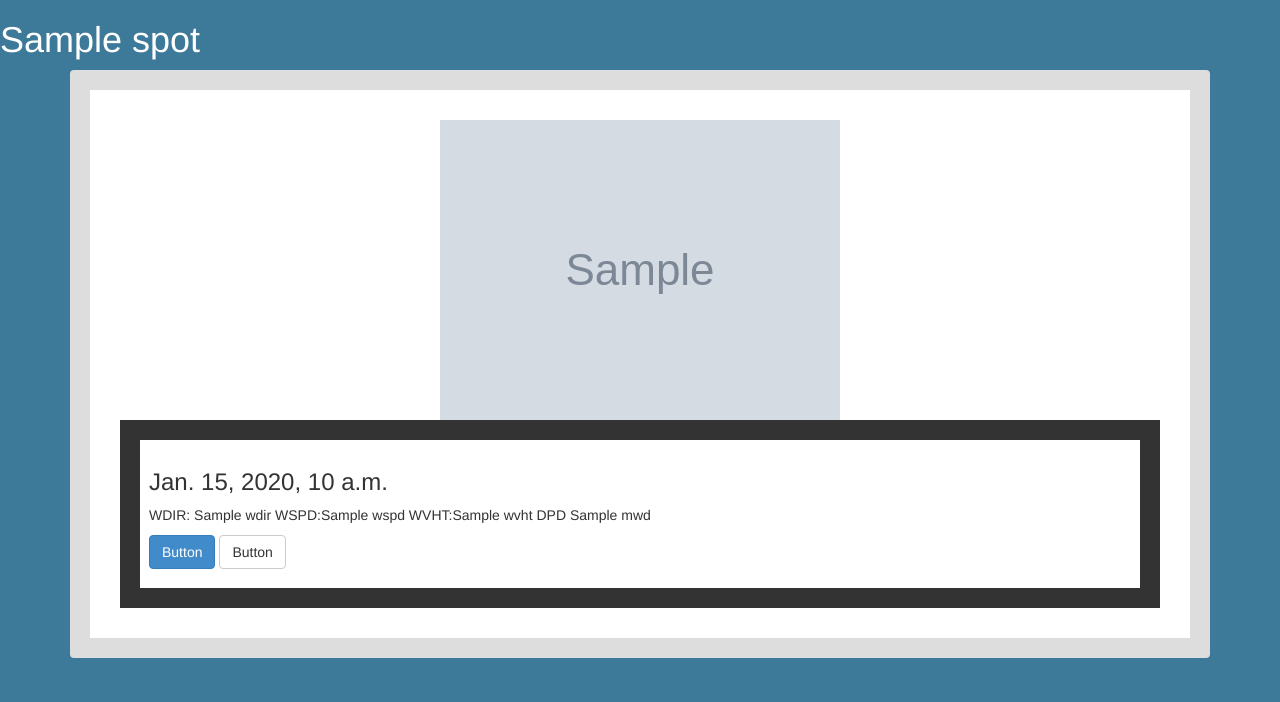
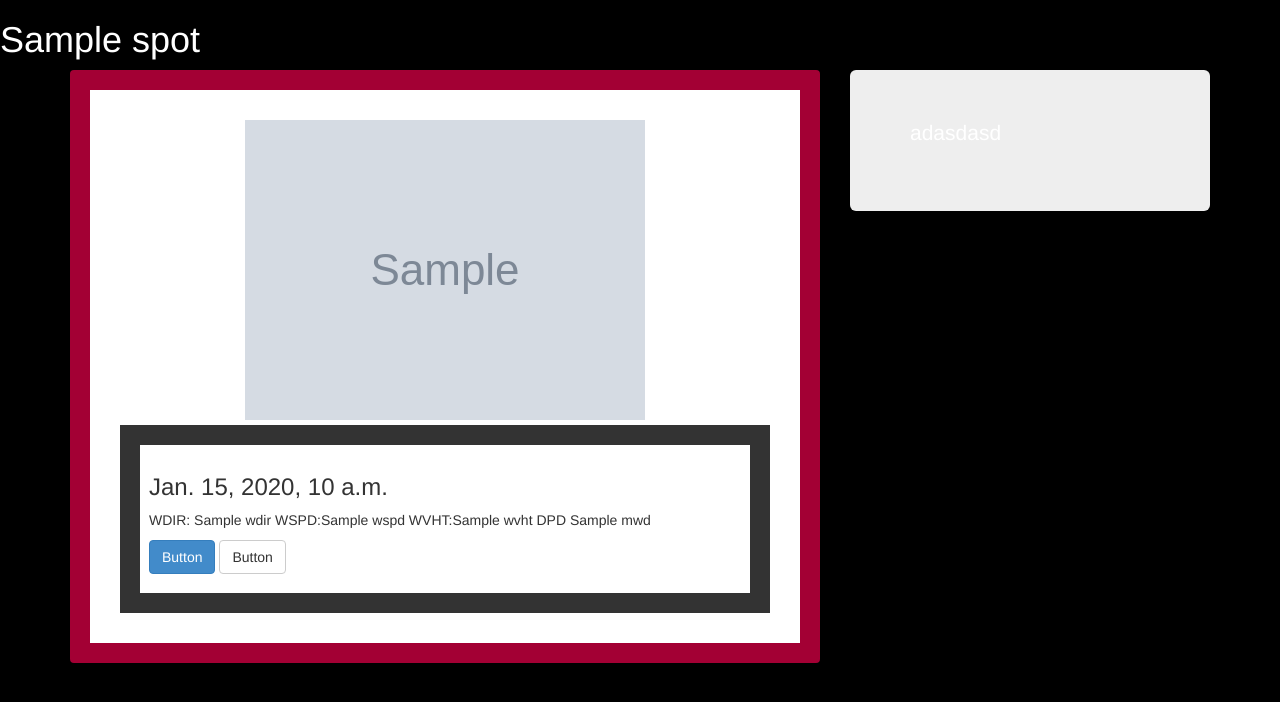
Before and after one commit to bgoldste/wbk2, a Django app: template core/templates/spot.html in a window 1280 px wide. Shown: the top 702 px of the page. Run offline with Django 3.2, Linux system fonts and the light colour scheme; tables that the repository leaves empty hold one stand-in row (values such as "Sample post"); the template is opened without the code that fills it: values that come from a table or form of the project are taken from there, most other values are stand-ins (such as "Sample title", 1, 10 or a date in 2020); grey boxes marked "Sample" are stand-in pictures; some libraries are stand-ins or nearby versions.

Commit message:
frontend test

```diff
--- a/core/static/css/spot.css
+++ b/core/static/css/spot.css
@@ -3,7 +3,7 @@ body {
     height: 100%;
     font-family: Lora,"Helvetica Neue",Helvetica,Arial,sans-serif;
     color: #fff;
-    background-color: #3D7A99;
+    background-color: #000000;
 }
 
 img {
@@ -14,6 +14,7 @@ img {
 .thumbnail {
 	padding: 30px;
 	border-style: solid;
+	border-color: #A30034;
     border-width: 20px;
 
 
@@ -28,6 +29,7 @@ img {
 }
 
 .caption {
+	margin-top: 5px;
 	border-style: solid;
     border-width: 20px;
 
--- a/core/templates/spot.html
+++ b/core/templates/spot.html
@@ -5,8 +5,6 @@
 
 
 	 <link href="{{ STATIC_URL }}css/spot.css" rel="stylesheet">
-
-
 
 
 
@@ -23,7 +21,7 @@
 	 <div class="container">
 
 
-<div class="row"><div class="col-xs-12">
+<div class="row"><div class="col-xs-12 col-md-8">
 	{% for s in imageset2 %}
   <div class="thumbnail">
       <img class = "thumbnail-image" src=" {{s.image.url}}"  >
@@ -35,7 +33,8 @@
     </div>
   {% endfor %}
 		</div>
-
+<div class="col-xs-12 col-md-4">
+	<div class="jumbotron"><p>adasdasd</p></div>
 		</div>
 		</div>
 
```
Also changed, not shown: media/images/wavebook2.png (added).
